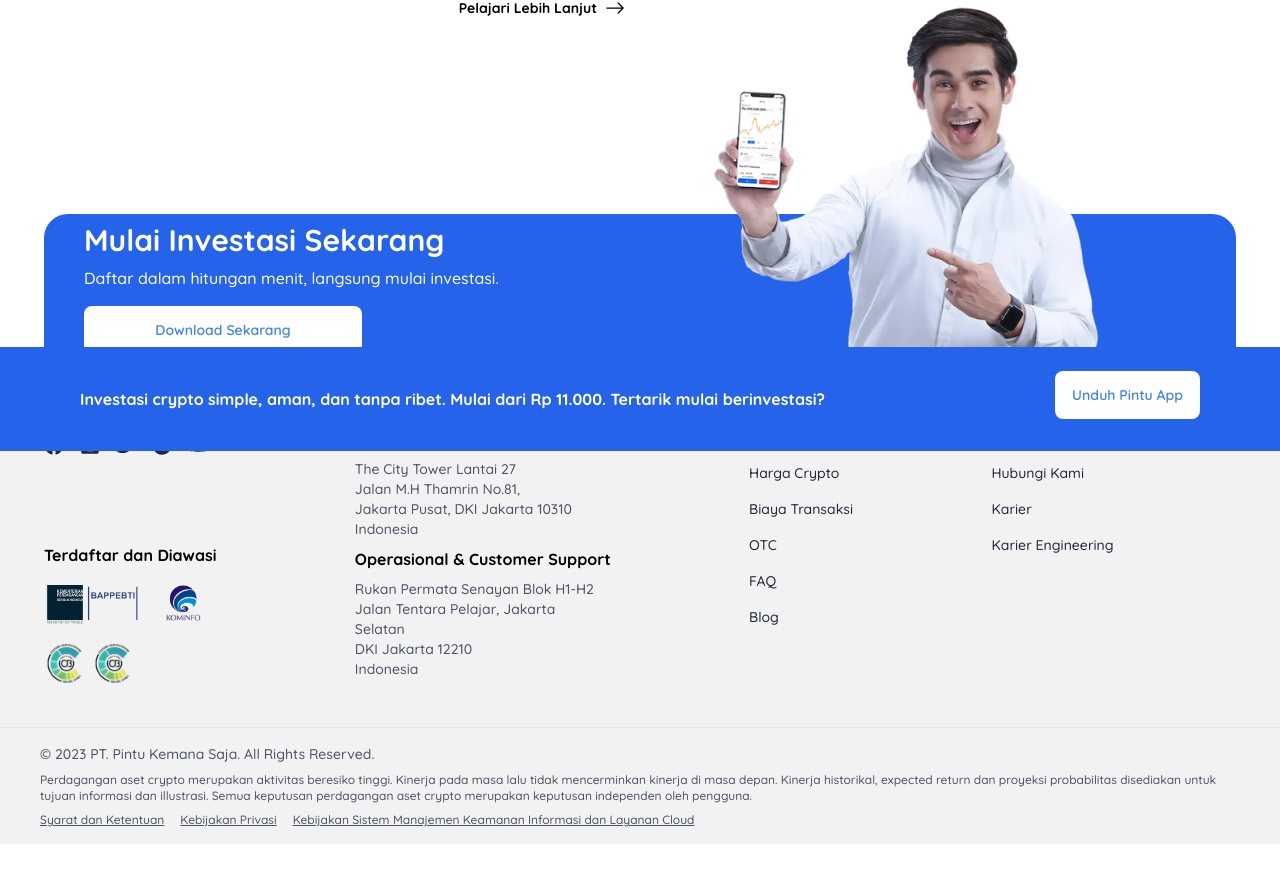
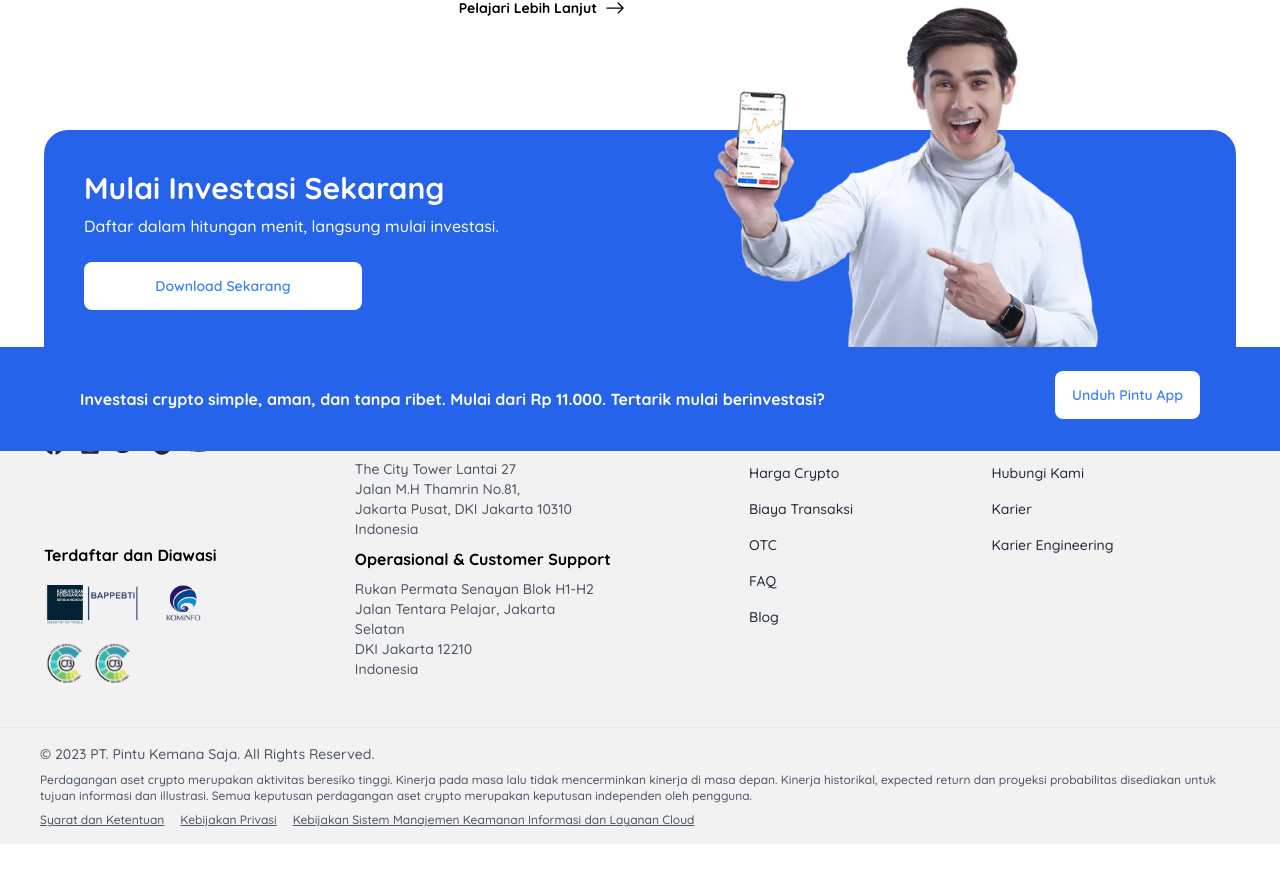
Before and after one commit to radenmasabdul/CryptoApp, a React (Vite) app: page / in a window 1280 px wide. Shown: the part 1134-2016 px from the top of the page. Built offline with nearby package versions, Linux system fonts and the light colour scheme.

Commit message:
done footer

```diff
--- a/src/components/Footer.jsx
+++ b/src/components/Footer.jsx
@@ -16,17 +16,17 @@
   return (
     <>
       <main className="relative">
-        <section className="bg-blue-600 lg:mx-10 rounded-t-3xl lg:absolute lg:inset-x-1 lg:bottom-[570px] sm:mx-0">
+        <section className="bg-blue-600 lg:mx-10 rounded-t-3xl lg:h-[248px] lg:absolute lg:inset-x-1 lg:bottom-[570px] sm:mx-0">
           <div className="mx-10">
             <div className="lg:grid grid-cols-2 sm:flex-wrap">
-              <div className="grid grid-flow-row auto-rows-max py-10 sm:py-2">
+              <div className="grid grid-flow-row auto-rows-max py-10">
                 <p className="font-bold text-3xl text-white">
                   Mulai Investasi Sekarang
                 </p>
                 <p className="font-normal text-base text-white pt-2">
                   Daftar dalam hitungan menit, langsung mulai investasi.
                 </p>
-                <div className="py-6 sm:py-4">
+                <div className="py-6">
                   <button className="btn btn-ghost capitalize text-blue-500 bg-white hover:bg-white lg:w-1/2 sm:w-full">
                     Download Sekarang
                   </button>
```
